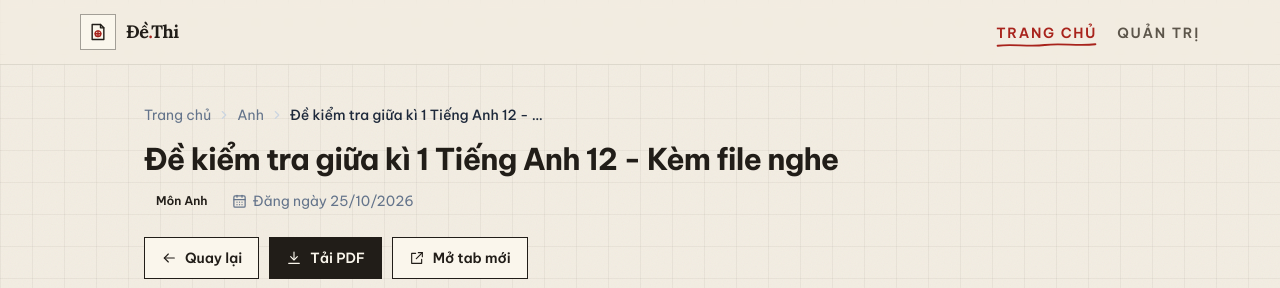
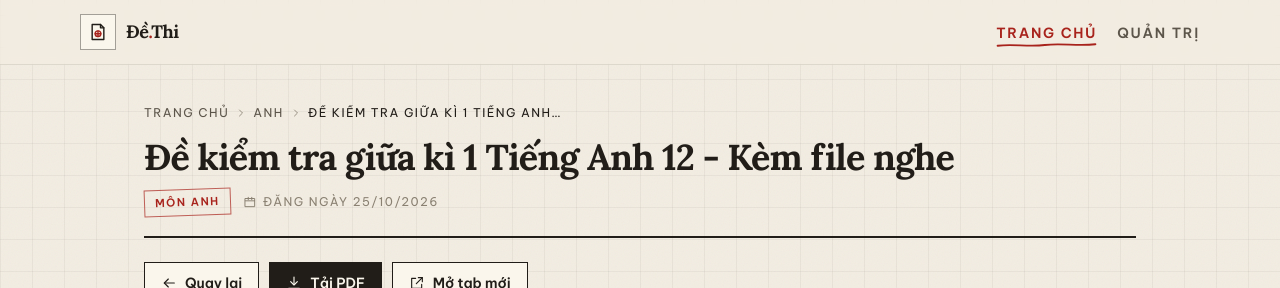
Before and after one commit to anhcoder999/Tong-hop-de-thi, a Next.js app: page /de/anh-giua-ki-1-2026 in a window 1280 px wide. Shown: the top 288 px of the page. Built offline with nearby package versions, Linux system fonts and the light colour scheme.

Commit message:
Update page.tsx

```diff
--- a/app/de/[id]/page.tsx
+++ b/app/de/[id]/page.tsx
@@ -1,17 +1,15 @@
 import type { Metadata } from "next";
 import Link from "next/link";
 import { notFound } from "next/navigation";
-import { CalendarDays, ChevronRight } from "lucide-react";
+import { IconCalendar, IconChevron } from "@/components/Icons";
 import PdfViewer from "@/components/PdfViewer";
 import { DS_DE, formatNgay, timDeTheoId } from "@/lib/data";
 interface Props {
   params: { id: string };
 }
-// Pre-render sẵn 10 đề mẫu lúc build, trang xem đề tải tức thì
 export function generateStaticParams() {
   return DS_DE.map((d) => ({ id: d.id }));
 }
-// SEO động theo từng đề: tiêu đề, mô tả, openGraph
 export function generateMetadata({ params }: Props): Metadata {
   const de = timDeTheoId(params.id);
   if (!de) return { title: "Không tìm thấy đề" };
@@ -24,30 +22,30 @@ export function generateMetadata({ params }: Props): Metadata {
 }
 export default function TrangXemDe({ params }: Props) {
   const de = timDeTheoId(params.id);
-  // ID lạ thì trả về trang 404 chuẩn của Next.js
   if (!de) notFound();
   return (
     <div className="mx-auto w-full max-w-5xl px-4 pb-16 pt-6 sm:pt-10">
-      <nav aria-label="Breadcrumb" className="flex flex-wrap items-center gap-1.5 text-sm text-slate-500">
-        <Link href="/" className="transition-colors hover:text-brand-600">
+      <nav aria-label="Breadcrumb" className="flex flex-wrap items-center gap-1.5 text-xs uppercase tracking-[0.12em] text-ink-soft">
+        <Link href="/" className="underline-offset-4 transition-colors hover:text-accent hover:underline hover:decoration-wavy">
           Trang chủ
         </Link>
-        <ChevronRight size={14} className="text-slate-300" />
+        <IconChevron className="h-3 w-3 text-ink-faint" />
         <span>{de.mon}</span>
-        <ChevronRight size={14} className="text-slate-300" />
-        <span className="max-w-[16rem] truncate font-medium text-slate-800">{de.ten}</span>
+        <IconChevron className="h-3 w-3 text-ink-faint" />
+        <span className="max-w-[16rem] truncate text-ink">{de.ten}</span>
       </nav>
-      <header className="mt-4">
-        <h1 className="text-2xl font-bold tracking-tight sm:text-3xl">{de.ten}</h1>
+      <header className="mt-4 border-b-2 border-ink pb-5">
+        <h1 className="font-display text-3xl font-bold leading-tight tracking-tight text-ink sm:text-4xl">{de.ten}</h1>
         <div className="mt-3 flex flex-wrap items-center gap-3">
-          <span className="rounded-full bg-brand-50 px-3 py-1 text-xs font-semibold text-brand-700">Môn {de.mon}</span>
-          <span className="flex items-center gap-1.5 text-sm text-slate-500">
-            <CalendarDays size={15} />
+          <span className="-rotate-2 border border-accent/70 px-2.5 py-1 text-[11px] font-semibold uppercase tracking-[0.14em] text-accent">
+            Môn {de.mon}
+          </span>
+          <span className="flex items-center gap-1.5 text-xs uppercase tracking-[0.12em] text-ink-faint">
+            <IconCalendar className="h-3.5 w-3.5" />
             Đăng ngày {formatNgay(de.ngay)}
           </span>
         </div>
       </header>
-      {/* Khung xem PDF kèm toolbar Tải PDF / Quay lại, có skeleton khi tải */}
       <PdfViewer url={de.urlPdf} ten={de.ten} />
     </div>
   );
```
